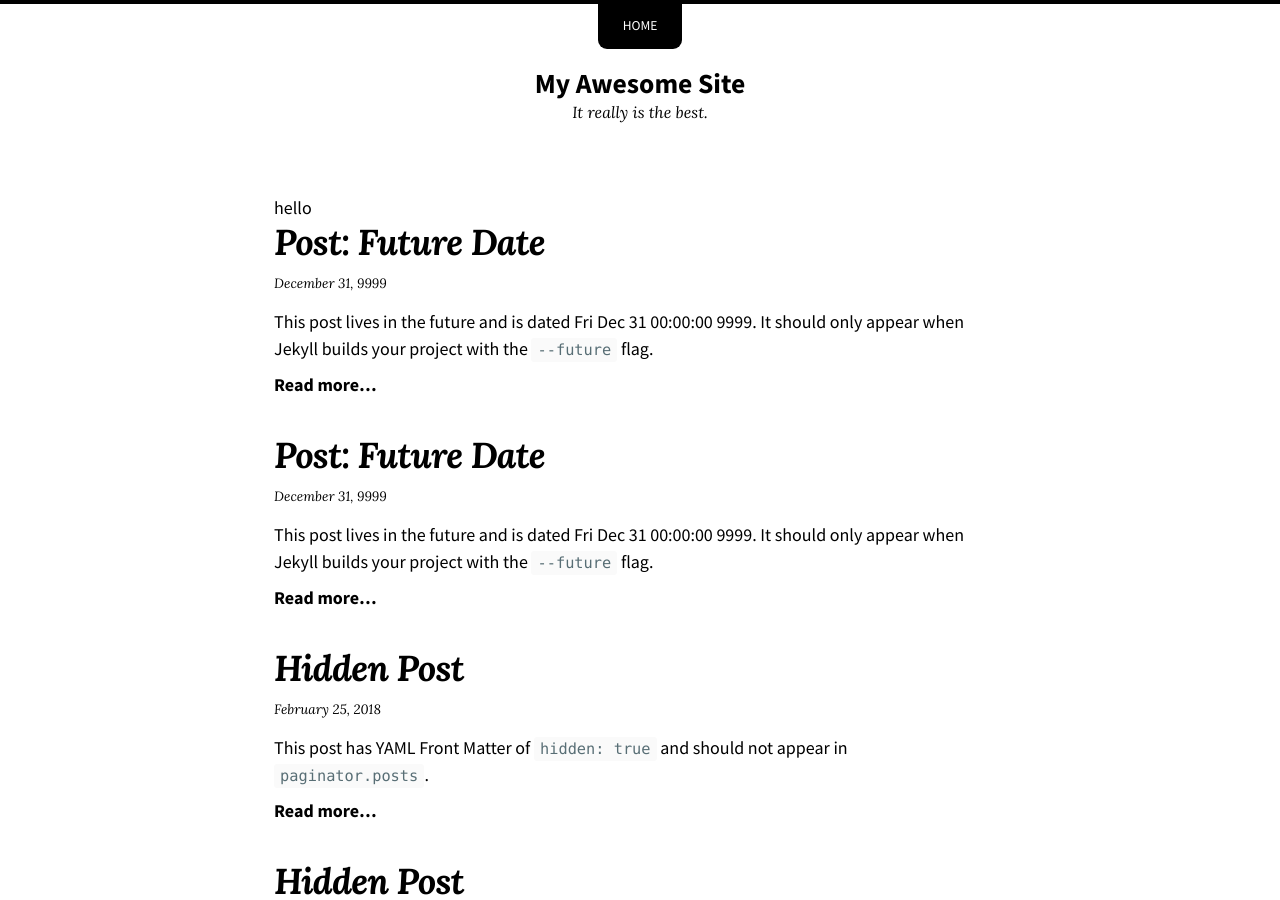
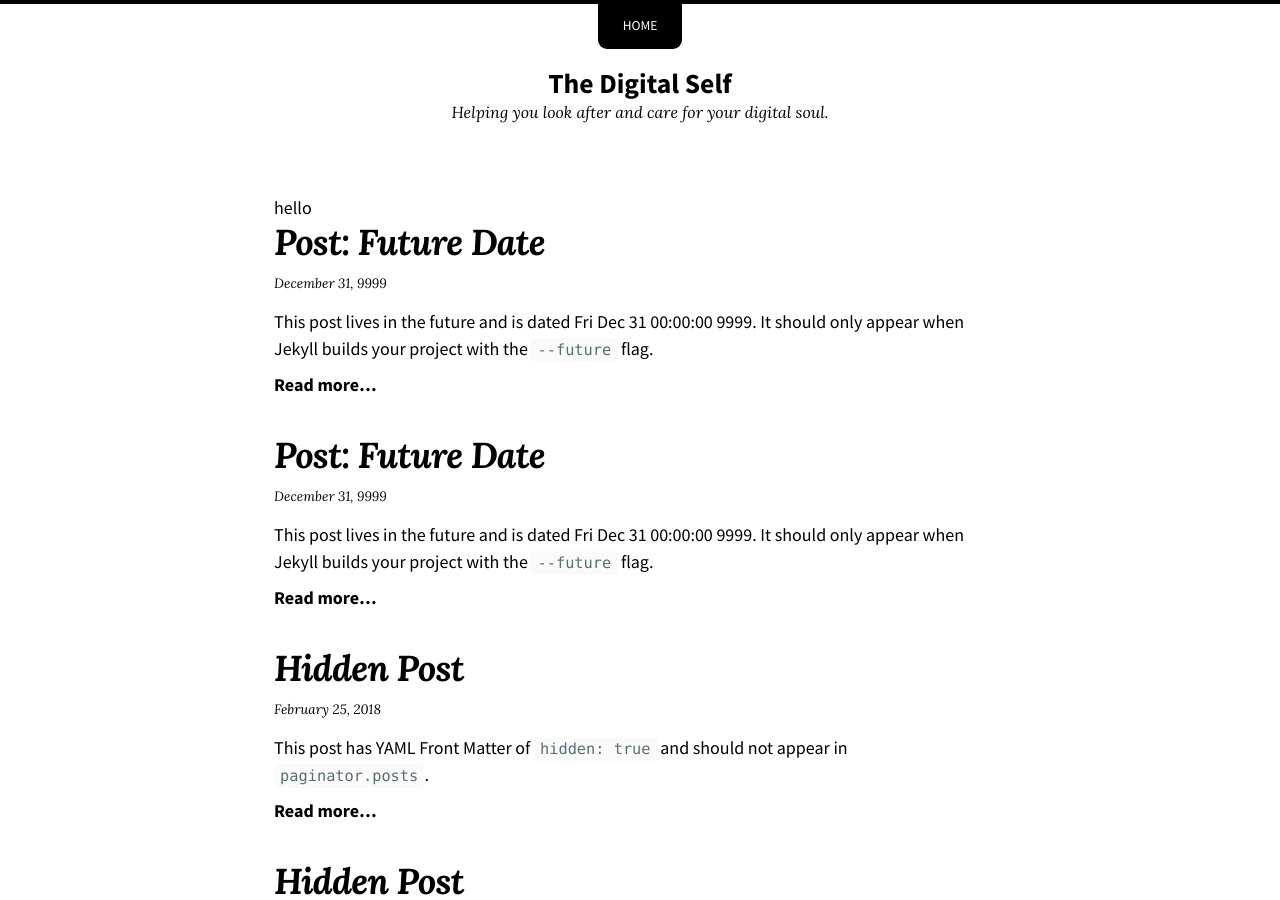
Before and after one commit to the-digital-self/website, a Jekyll site: the page built from index.md, in a window 1280 px wide and 900 px high. Built offline with Jekyll 4.4.1, drawn with Linux system fonts in a browser that asks for light colours; nearby versions of some CDN libraries; some of the changed text lies outside the part shown.

Commit message:
update title

```diff
--- a/_config.yml
+++ b/_config.yml
@@ -16,10 +16,10 @@
 theme: jekyll-theme-so-simple
 # remote_theme: mmistakes/so-simple-theme
 locale: en-US
-title: "My Awesome Site"
-description: "It really is the best."
-baseurl: # the subpath of your site, e.g. "/blog"
-url: # the base hostname & protocol for your site e.g. "https://mmistakes.github.io"
+title: "The Digital Self"
+description: "Helping you look after and care for your digital soul."
+baseurl: /
+url: http://thedigitalself.org
 logo: # path of site logo, e.g. "/images/logo.png"
 date_format: "%B %-d, %Y"
 read_time: # reading time estimates, e.g. true
```
